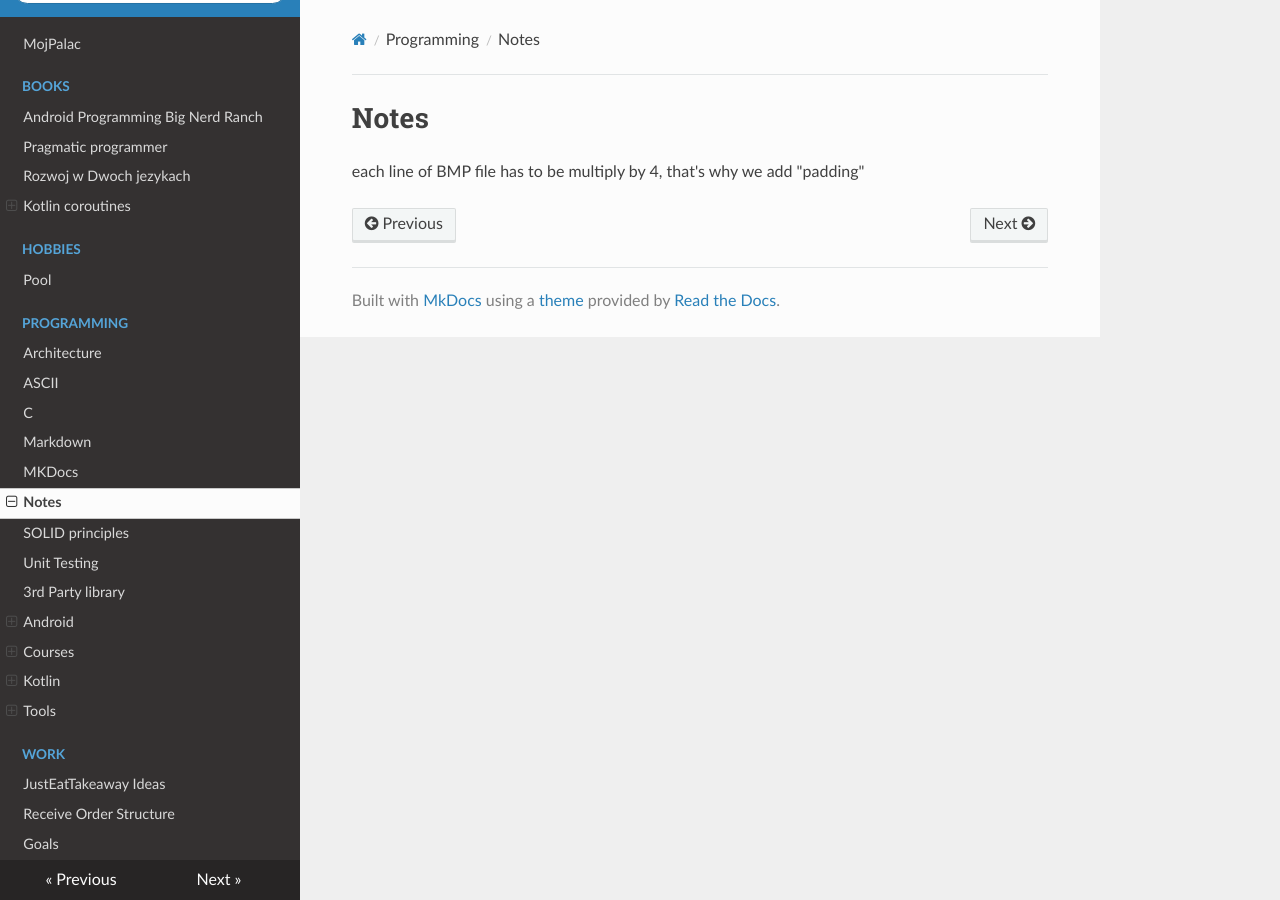
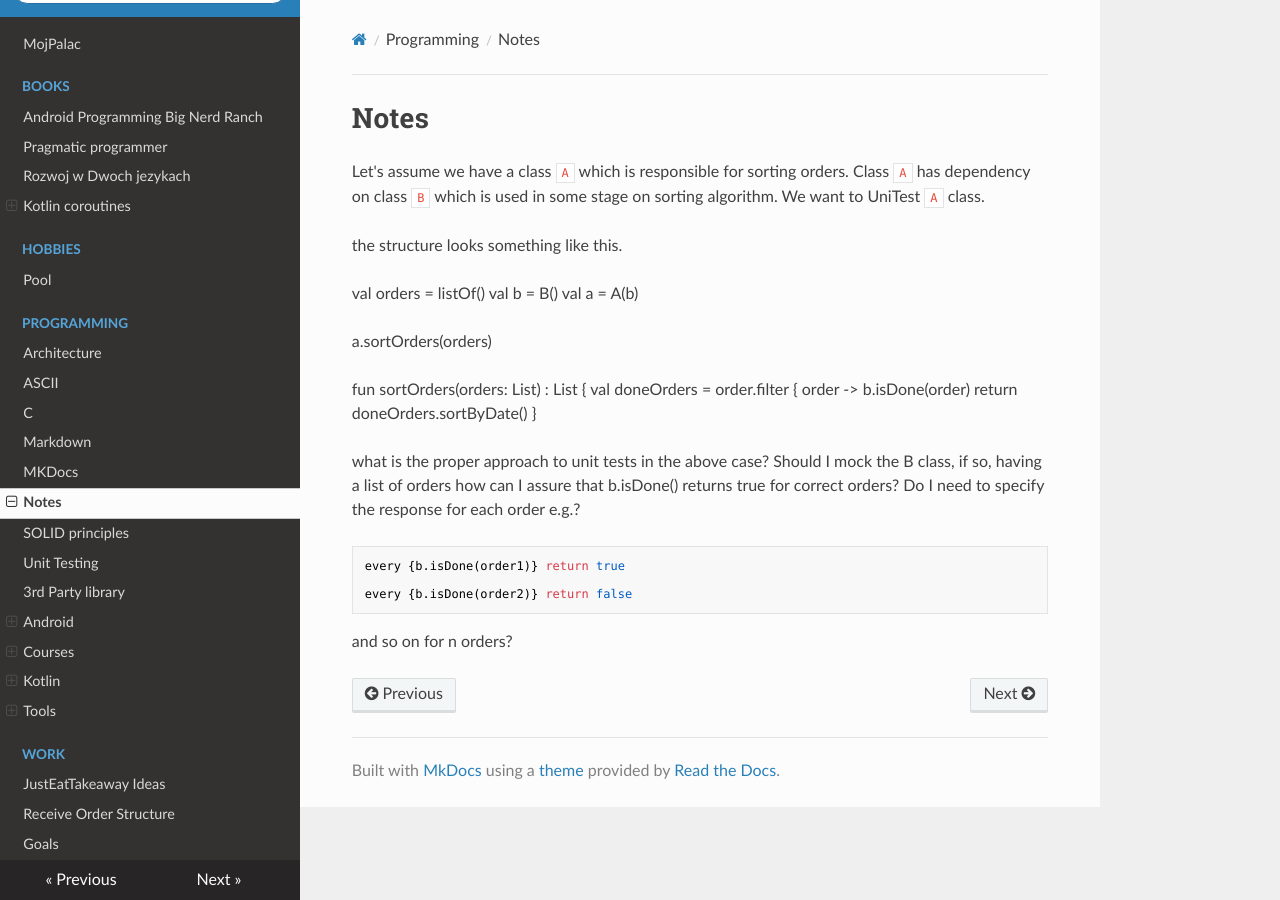
Before and after one commit to mojpalac/mojpalac, an MkDocs documentation site: the page built from docs/programming/notes.md, in a window 1280 px wide. Built offline with MkDocs 1.6.1, drawn with Linux system fonts in a browser that asks for light colours; nearby versions of some CDN libraries.

Commit message:
added question about how we should approach unit testing

````diff
--- a/docs/programming/notes.md
+++ b/docs/programming/notes.md
@@ -1,3 +1,29 @@
 # Notes
 
-each line of BMP file has to be multiply by 4, that's why we add "padding"
+Let's assume we have a class `A` which is responsible for sorting orders.
+Class `A` has dependency on class `B` which is used in some stage on sorting algorithm.
+We want to UniTest `A` class.
+
+the structure looks something like this.
+
+val orders = listOf<Order>()
+val b = B()
+val a = A(b)
+
+a.sortOrders(orders)
+
+fun sortOrders(orders: List<Order>) : List<Order> {
+val doneOrders = order.filter { order -> b.isDone(order)
+return doneOrders.sortByDate()
+}
+
+what is the proper approach to unit tests in the above case?
+Should I mock the B class, if so, having a list of orders how can I assure that b.isDone() returns true for correct orders?
+Do I need to specify the response for each order e.g.?
+
+```kotlin
+every {b.isDone(order1)} return true
+
+every {b.isDone(order2)} return false
+```
+and so on for n orders?
````
Also changed, not shown: docs/programming/kotlin/kotlin.md (+1 -1 lines).
